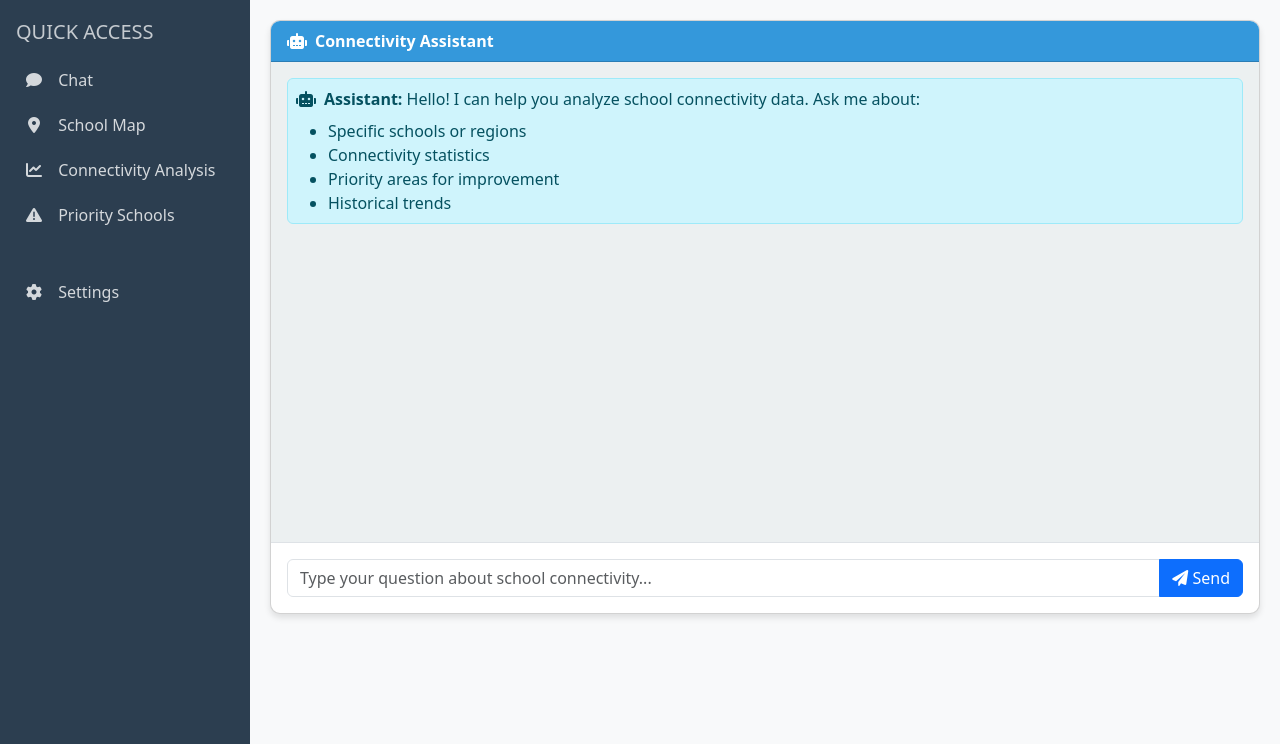
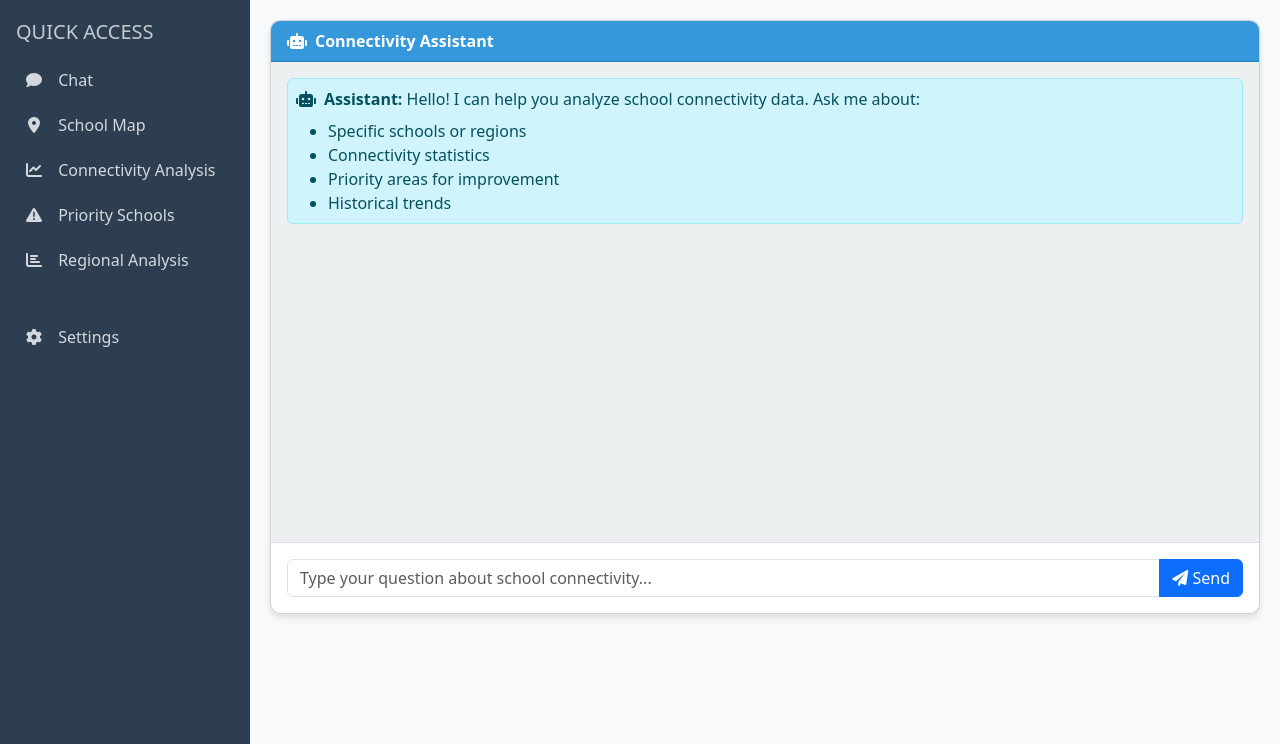
Before and after one commit to Global-Green-Guard/ConnectEd-Insights, a FastAPI app: page /chat in a window 1280 px wide. Shown: the part 56-800 px from the top of the page. Run offline with FastAPI, Linux system fonts and the light colour scheme.

Commit message:
docker-compose commit

```diff
--- a/templates/base.html
+++ b/templates/base.html
@@ -222,6 +222,11 @@
                         <i class="fas fa-exclamation-triangle"></i> Priority Schools
                     </a>
                 </li>
+                <li class="nav-item">
+                    <a class="nav-link" href="/regional-analysis">
+                        <i class="fas fa-chart-bar"></i> Regional Analysis
+                    </a>
+                </li>
                 <li><hr class="dropdown-divider bg-light opacity-25 my-3"></li>
                 <li class="nav-item">
                     <a class="nav-link" href="#settings">
```
